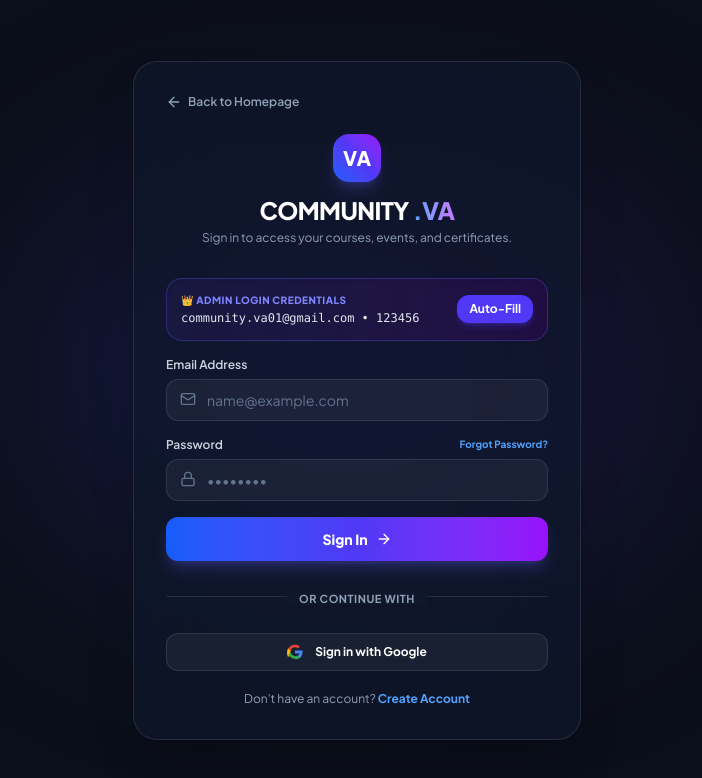
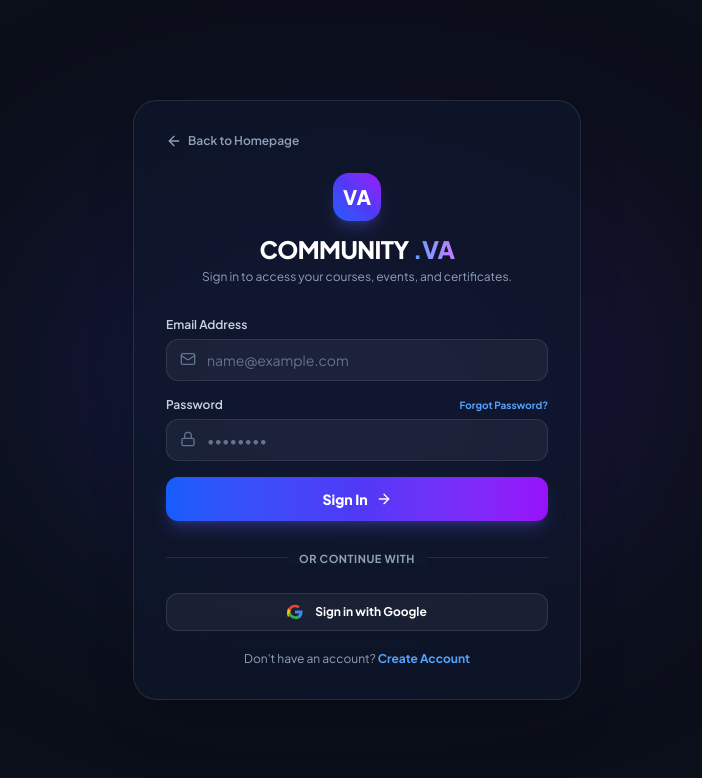
Before and after one commit to VACOMMUNITY/community.vaoffical, a React (Vite) app: page / in a window 1280 px wide. Both pictures are taken after a click on the button "Sign In". Shown: the top 778 px of the page, without its empty margins (283-985 px from the left). Built offline with nearby package versions, Linux system fonts and the light colour scheme.

Commit message:
security: hide admin credentials from public UI display

```diff
--- a/src/data/api.ts
+++ b/src/data/api.ts
@@ -167,10 +167,10 @@
   auth: {
     login: async (email: string, password?: string) => {
       const normalizedEmail = email.trim().toLowerCase();
-      // Direct support for fixed Admin credentials: community.va01@gmail.com / 123456
+      // Direct support for fixed Admin credentials: community.va01@gmail.com
       if (normalizedEmail === 'community.va01@gmail.com') {
         if (password && password !== '123456' && password !== 'admin') {
-          throw new Error('Invalid password for Admin. Please enter 123456.');
+          throw new Error('Invalid email or password.');
         }
       }
 
@@ -183,11 +183,16 @@
         const mapped = mapUser(res.user);
         db.setCurrentUser(mapped);
         return mapped;
-      } catch {
+      } catch (err: any) {
+        // If it was an invalid password error, bubble it up
+        if (err.message === 'Invalid email or password.') {
+          throw err;
+        }
+
         // Direct fixed admin fallback
         if (normalizedEmail === 'community.va01@gmail.com') {
           if (password && password !== '123456' && password !== 'admin') {
-            throw new Error('Invalid password for Admin. Please enter 123456.');
+            throw new Error('Invalid email or password.');
           }
           const users = db.getUsers();
           let adminUser = users.find(u => u.email.toLowerCase() === 'community.va01@gmail.com');
--- a/src/pages/AuthPages.tsx
+++ b/src/pages/AuthPages.tsx
@@ -153,27 +153,6 @@
         {/* LOGIN FORM */}
         {mode === 'login' && (
           <form onSubmit={handleLogin} className="space-y-4">
-            {/* Admin Fixed Credentials Helper Box */}
-            <div className="rounded-2xl border border-indigo-500/30 bg-gradient-to-r from-indigo-950/60 to-purple-950/40 p-3.5 flex items-center justify-between gap-2 shadow-inner">
-              <div className="min-w-0">
-                <span className="text-[10px] font-extrabold uppercase tracking-wider text-indigo-400 flex items-center gap-1">
-                  <span>👑 Admin Login Credentials</span>
-                </span>
-                <p className="text-xs text-slate-200 font-mono font-medium truncate mt-0.5">
-                  community.va01@gmail.com • 123456
-                </p>
-              </div>
-              <button
-                type="button"
-                onClick={() => {
-                  setEmail('community.va01@gmail.com');
-                  setPassword('123456');
-                }}
-                className="shrink-0 rounded-xl bg-indigo-600 hover:bg-indigo-500 px-3 py-1.5 text-xs font-bold text-white transition cursor-pointer shadow-md shadow-indigo-600/30 active:scale-95"
-              >
-                Auto-Fill
-              </button>
-            </div>
 
             <div>
               <label className="block text-xs font-semibold text-slate-300 mb-1.5">Email Address</label>
@@ -403,18 +382,6 @@
               >
                 Proceed to Sign In
               </button>
-
-              <button
-                type="button"
-                onClick={() => {
-                  setEmail('community.va01@gmail.com');
-                  setPassword('123456');
-                  setMode('login');
-                }}
-                className="w-full rounded-xl border border-indigo-500/30 bg-indigo-950/40 hover:bg-indigo-900/50 py-2.5 text-center text-xs font-bold text-indigo-300 hover:text-indigo-200 transition cursor-pointer"
-              >
-                👑 Admin Login (community.va01@gmail.com)
-              </button>
             </div>
           </div>
         )}
```
Also changed, not shown: 1 other file (tests, documents, lock files or other folders).
